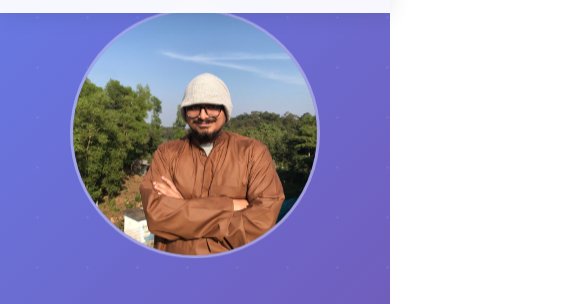
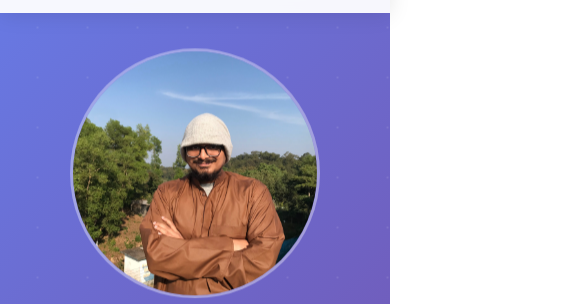
Before and after one commit to secrakib/secrakib.github.io, a plain HTML site: page index.html in a window 390 px wide. Shown: the part 127-431 px from the top of the page, 585 px wide, since content can reach past the window. Drawn offline with Linux system fonts and the light colour scheme.

Commit message:
Adjust mobile hero padding for profile image
Updated mobile hero padding for better layout with floating profile image.

```diff
--- a/index.html
+++ b/index.html
@@ -578,12 +578,19 @@
                 white-space: nowrap;
             }
         }
-        /* --- Mobile Hero Offset Fix (for taller nav) --- */
+
+        /* --- Mobile fix for floating profile image --- */
         @media (max-width: 768px) {
             .hero {
-                padding-top: 140px; /* increased to match wrapped nav height */
+                padding-top: 180px;   /* extra space for float animation */
+                overflow: visible;    /* allow animated content to move */
+            }
+
+            nav {
+                height: auto;         /* ensure nav expands naturally */
             }
         }
+
 
     </style>
 </head>
```
